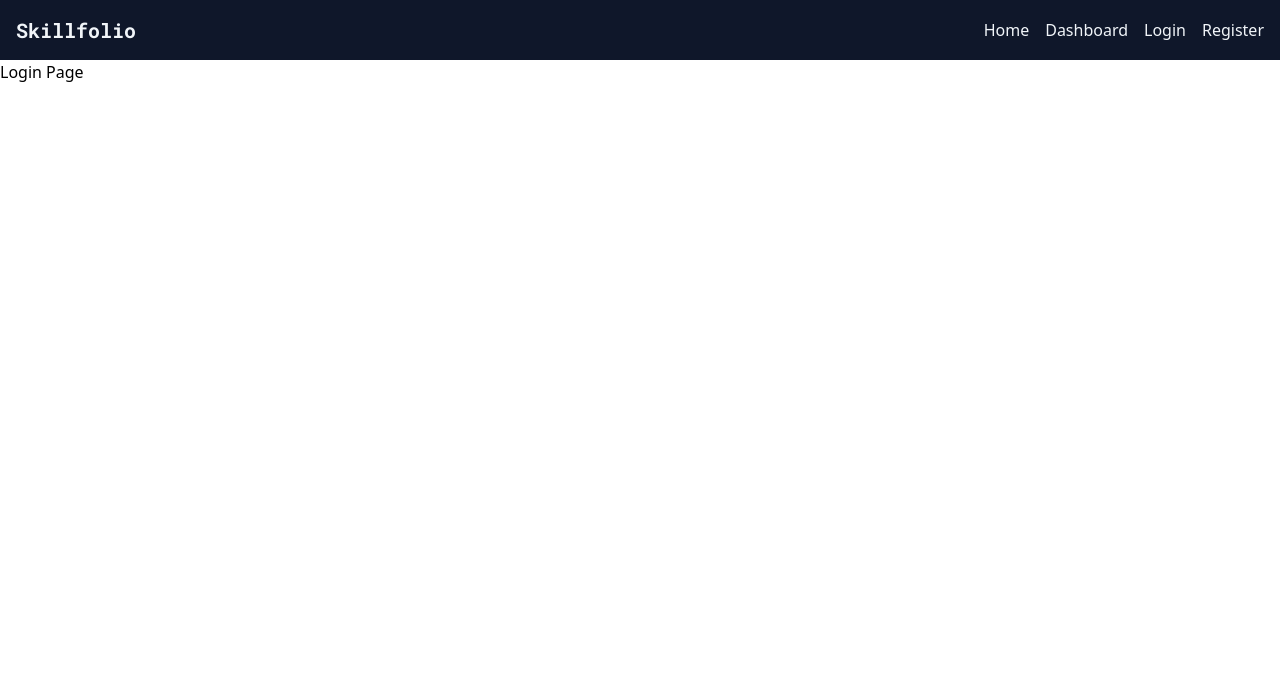
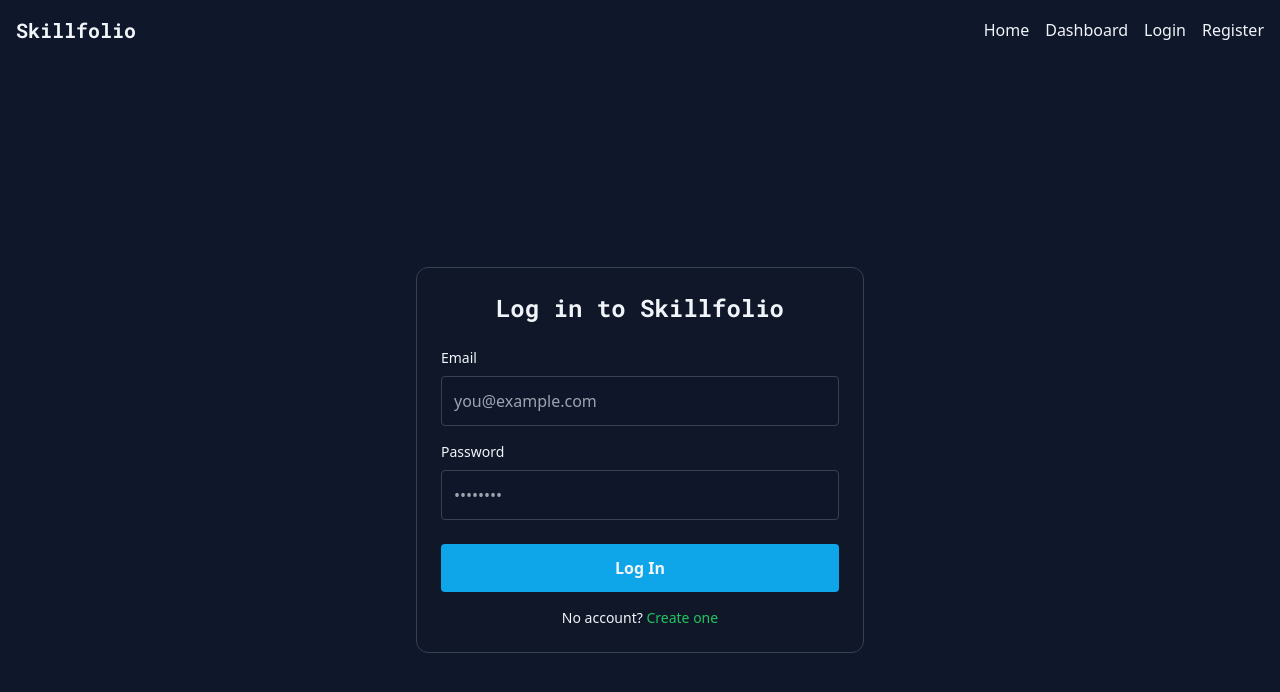
Before and after one commit to AminaAzzmouri/skillfolio-frontend, a React (Vite) app in the folder skillfolio-frontend/: page /login in a window 1280 px wide. Shown: the top 692 px of the page. Built offline with nearby package versions, Linux system fonts and the light colour scheme.

Commit message:
feat(auth): add Login & Register pages with styled forms (mock submit), while updating README.md file

```diff
--- a/skillfolio-frontend/src/pages/Login.jsx
+++ b/skillfolio-frontend/src/pages/Login.jsx
@@ -1,5 +1,46 @@
+import { useState } from "react";
+import { Link } from "react-router-dom";
+
 export default function Login() {
+  const [form, setForm] = useState({ email: "", password: "" });
 
-  return <div>Login Page</div>;
+  const onSubmit = (e) => {
+    e.preventDefault();
+    // Day 3: mock only — just log. Week 4: replace with axios POST /api/auth/login
+    console.log("Login submit", form);
+  };
 
+  return (
+    <div className="min-h-screen bg-background text-text flex items-center justify-center px-4">
+      <form onSubmit={onSubmit} className="w-full max-w-md bg-background/80 p-6 rounded-xl border border-gray-700">
+        <h1 className="font-heading text-2xl mb-6 text-center">Log in to Skillfolio</h1>
+
+        <label className="block text-sm mb-2">Email</label>
+        <input
+          type="email"
+          required
+          value={form.email}
+          onChange={(e) => setForm({ ...form, email: e.target.value })}
+          className="w-full mb-4 rounded p-3 bg-background/60 border border-gray-700 focus:outline-none"
+          placeholder="you@example.com"
+        />
+
+        <label className="block text-sm mb-2">Password</label>
+        <input
+          type="password"
+          required
+          value={form.password}
+          onChange={(e) => setForm({ ...form, password: e.target.value })}
+          className="w-full mb-6 rounded p-3 bg-background/60 border border-gray-700 focus:outline-none"
+          placeholder="••••••••"
+        />
+
+        <button className="w-full bg-primary hover:bg-primary/80 transition rounded p-3 font-semibold">Log In</button>
+
+        <p className="text-sm mt-4 text-center">
+          No account? <Link className="text-secondary hover:underline" to="/register">Create one</Link>
+        </p>
+      </form>
+    </div>
+  );
 }
--- a/skillfolio-frontend/src/pages/Register.jsx
+++ b/skillfolio-frontend/src/pages/Register.jsx
@@ -1,5 +1,46 @@
+import { useState } from "react";
+import { Link } from "react-router-dom";
+
 export default function Register() {
+  const [form, setForm] = useState({ email: "", password: "" });
 
-  return <div>Register Page</div>;
+  const onSubmit = (e) => {
+    e.preventDefault();
+    // Day 3: mock only — just log. Week 4: replace with axios POST /api/auth/login
+    console.log("Login submit", form);
+  };
 
+  return (
+    <div className="min-h-screen bg-background text-text flex items-center justify-center px-4">
+      <form onSubmit={onSubmit} className="w-full max-w-md bg-background/80 p-6 rounded-xl border border-gray-700">
+        <h1 className="font-heading text-2xl mb-6 text-center">Log in to Skillfolio</h1>
+
+        <label className="block text-sm mb-2">Email</label>
+        <input
+          type="email"
+          required
+          value={form.email}
+          onChange={(e) => setForm({ ...form, email: e.target.value })}
+          className="w-full mb-4 rounded p-3 bg-background/60 border border-gray-700 focus:outline-none"
+          placeholder="you@example.com"
+        />
+
+        <label className="block text-sm mb-2">Password</label>
+        <input
+          type="password"
+          required
+          value={form.password}
+          onChange={(e) => setForm({ ...form, password: e.target.value })}
+          className="w-full mb-6 rounded p-3 bg-background/60 border border-gray-700 focus:outline-none"
+          placeholder="••••••••"
+        />
+
+        <button className="w-full bg-primary hover:bg-primary/80 transition rounded p-3 font-semibold">Log In</button>
+
+        <p className="text-sm mt-4 text-center">
+          No account? <Link className="text-secondary hover:underline" to="/register">Create one</Link>
+        </p>
+      </form>
+    </div>
+  );
 }
```
